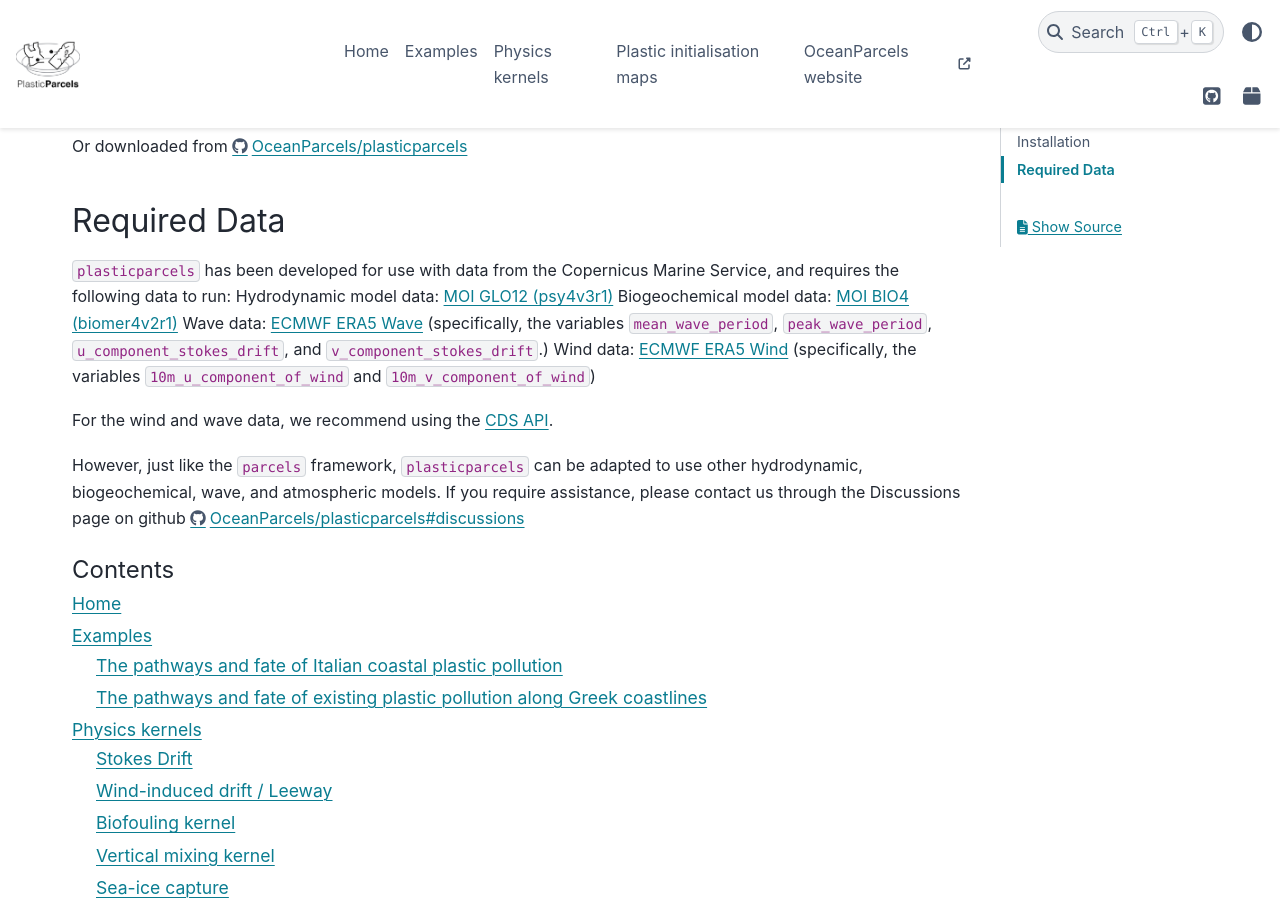
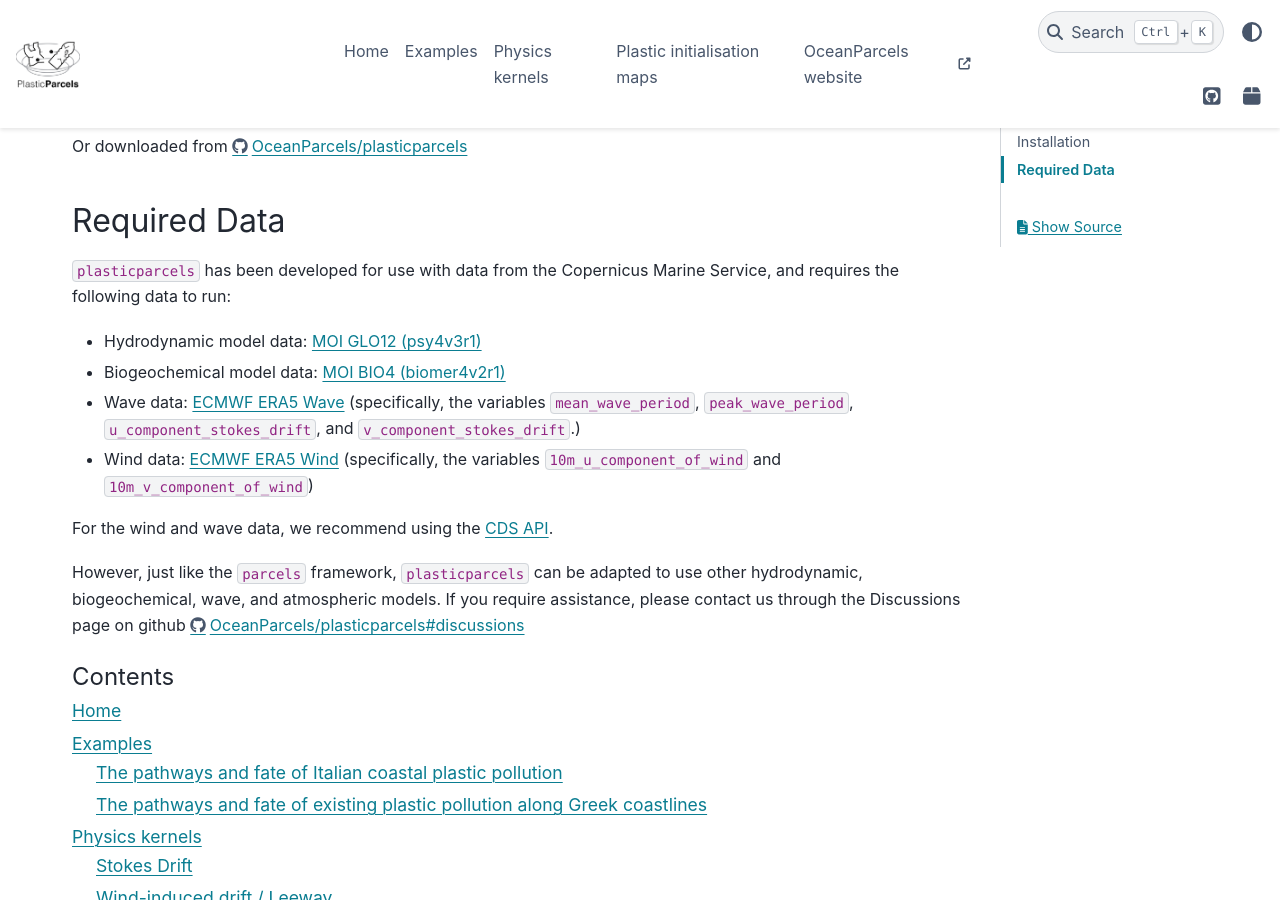
Before and after one commit to fanqi203/plasticparcels, a Sphinx documentation site: the page built from docs/index.rst, in a window 1280 px wide and 900 px high, scrolled down 458 px. Built offline with Sphinx 7.4.7 and the PyData theme 0.15.4, drawn with Linux system fonts in a browser that asks for light colours; pages that are not in the unit, such as notebooks, are missing from menus.

```diff
--- a/docs/index.rst
+++ b/docs/index.rst
@@ -28,10 +28,11 @@ Required Data
 ^^^^^^^^^^^^^
 
 ``plasticparcels`` has been developed for use with data from the Copernicus Marine Service, and requires the following data to run:
-Hydrodynamic model data: `MOI GLO12 (psy4v3r1) <https://www.mercator-ocean.eu/en/solutions-expertise/accessing-digital-data/product-details/?offer=4217979b-2662-329a-907c-602fdc69c3a3&system=d35404e4-40d3-59d6-3608-581c9495d86a>`_
-Biogeochemical model data: `MOI BIO4 (biomer4v2r1) <https://www.mercator-ocean.eu/en/solutions-expertise/accessing-digital-data/product-details/?offer=8d0c01f3-81c7-0a59-0d06-602fdf63c5b6&system=dc40b324-7de7-0732-880b-5d9dcf7d344a>`_
-Wave data: `ECMWF ERA5 Wave <https://cds.climate.copernicus.eu/cdsapp#!/dataset/reanalysis-era5-single-levels>`_ (specifically, the variables ``mean_wave_period``, ``peak_wave_period``, ``u_component_stokes_drift``, and ``v_component_stokes_drift``.)
-Wind data: `ECMWF ERA5 Wind <https://cds.climate.copernicus.eu/cdsapp#!/dataset/reanalysis-era5-single-levels>`_ (specifically, the variables ``10m_u_component_of_wind`` and ``10m_v_component_of_wind``)
+
+* Hydrodynamic model data: `MOI GLO12 (psy4v3r1) <https://www.mercator-ocean.eu/en/solutions-expertise/accessing-digital-data/product-details/?offer=4217979b-2662-329a-907c-602fdc69c3a3&system=d35404e4-40d3-59d6-3608-581c9495d86a>`_
+* Biogeochemical model data: `MOI BIO4 (biomer4v2r1) <https://www.mercator-ocean.eu/en/solutions-expertise/accessing-digital-data/product-details/?offer=8d0c01f3-81c7-0a59-0d06-602fdf63c5b6&system=dc40b324-7de7-0732-880b-5d9dcf7d344a>`_
+* Wave data: `ECMWF ERA5 Wave <https://cds.climate.copernicus.eu/cdsapp#!/dataset/reanalysis-era5-single-levels>`_ (specifically, the variables ``mean_wave_period``, ``peak_wave_period``, ``u_component_stokes_drift``, and ``v_component_stokes_drift``.)
+* Wind data: `ECMWF ERA5 Wind <https://cds.climate.copernicus.eu/cdsapp#!/dataset/reanalysis-era5-single-levels>`_ (specifically, the variables ``10m_u_component_of_wind`` and ``10m_v_component_of_wind``)
 
 For the wind and wave data, we recommend using the `CDS API <https://cds.climate.copernicus.eu/api-how-to>`_.
 
```
